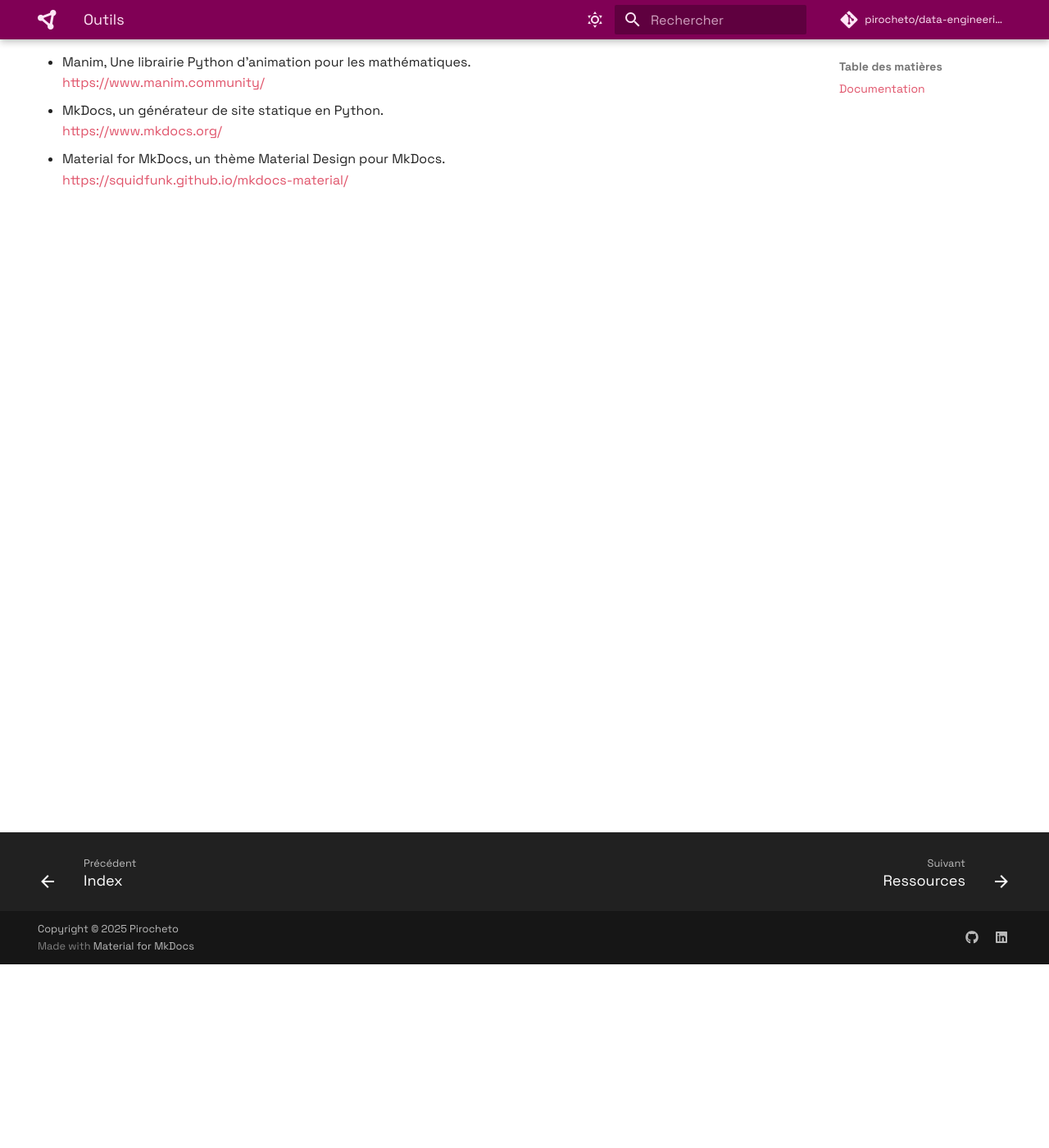
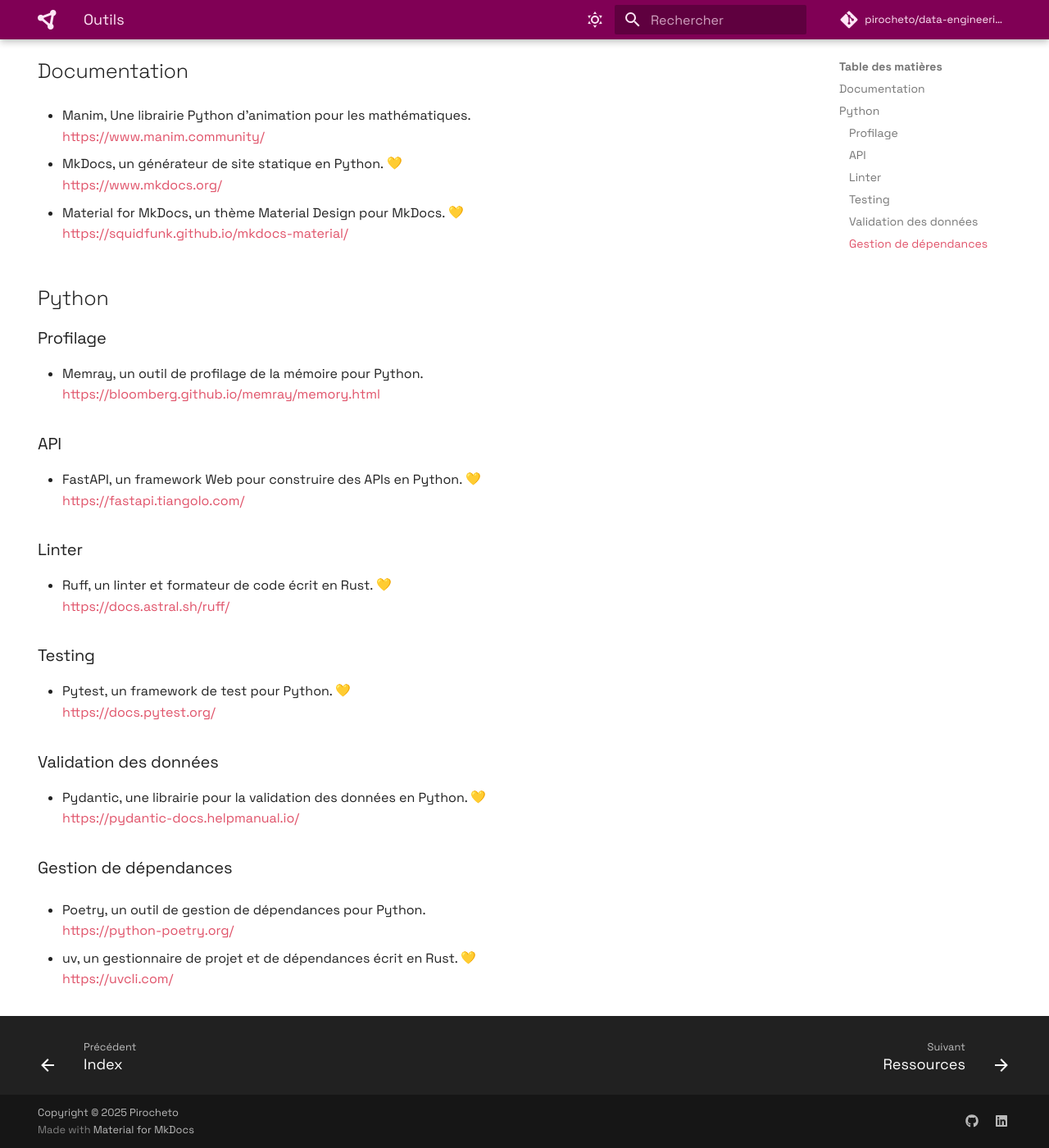
Before and after one commit to pirocheto/data-engineering-knowledge, an MkDocs documentation site: the page built from docs/tools.md, in a window 1280 px wide and 1400 px high, scrolled down 224 px. Shown: the whole window at 82% size. Built offline with MkDocs 1.6.1 and Material for MkDocs 9.7.7, drawn with Linux system fonts in a browser that asks for light colours; emoji names are drawn with the system emoji font; plug-ins that fetch from the network failed and are left out; comment, search, counter and statistics services are not loaded.

Commit message:
add :yellow_heart:

```diff
--- a/docs/tools.md
+++ b/docs/tools.md
@@ -2,14 +2,51 @@
 hide:
   - navigation
 ---
+
+:yellow_heart: : Coup de coeur
 
 ## Documentation
 
 - Manim, Une librairie Python d'animation pour les mathématiques.
   [https://www.manim.community/](https://www.manim.community/)
 
-- MkDocs, un générateur de site statique en Python.
+- MkDocs, un générateur de site statique en Python. :yellow_heart:
   [https://www.mkdocs.org/](https://www.mkdocs.org/)
 
-- Material for MkDocs, un thème Material Design pour MkDocs.
+- Material for MkDocs, un thème Material Design pour MkDocs. :yellow_heart:
   [https://squidfunk.github.io/mkdocs-material/](https://squidfunk.github.io/mkdocs-material/)
+
+## Python
+
+### Profilage
+
+- Memray, un outil de profilage de la mémoire pour Python.
+  [https://bloomberg.github.io/memray/memory.html](https://bloomberg.github.io/memray/memory.html)
+
+### API
+
+- FastAPI, un framework Web pour construire des APIs en Python. :yellow_heart:
+  [https://fastapi.tiangolo.com/](https://fastapi.tiangolo.com)
+
+### Linter
+
+- Ruff, un linter et formateur de code écrit en Rust. :yellow_heart:
+  [https://docs.astral.sh/ruff/](https://docs.astral.sh/ruff/)
+
+### Testing
+
+- Pytest, un framework de test pour Python. :yellow_heart:
+  [https://docs.pytest.org/](https://docs.pytest.org/)
+
+### Validation des données
+
+- Pydantic, une librairie pour la validation des données en Python. :yellow_heart:
+  [https://pydantic-docs.helpmanual.io/](https://pydantic-docs.helpmanual.io/)
+
+### Gestion de dépendances
+
+- Poetry, un outil de gestion de dépendances pour Python.
+  [https://python-poetry.org/](https://python-poetry.org/)
+
+- uv, un gestionnaire de projet et de dépendances écrit en Rust. :yellow_heart:
+  [https://uvcli.com/](https://uvcli.com/)
```
Also changed, not shown: docs/programming/python/profiling.md (added, +9 -0 lines), docs/programming/python/testing.md (added, +10 -0 lines).
